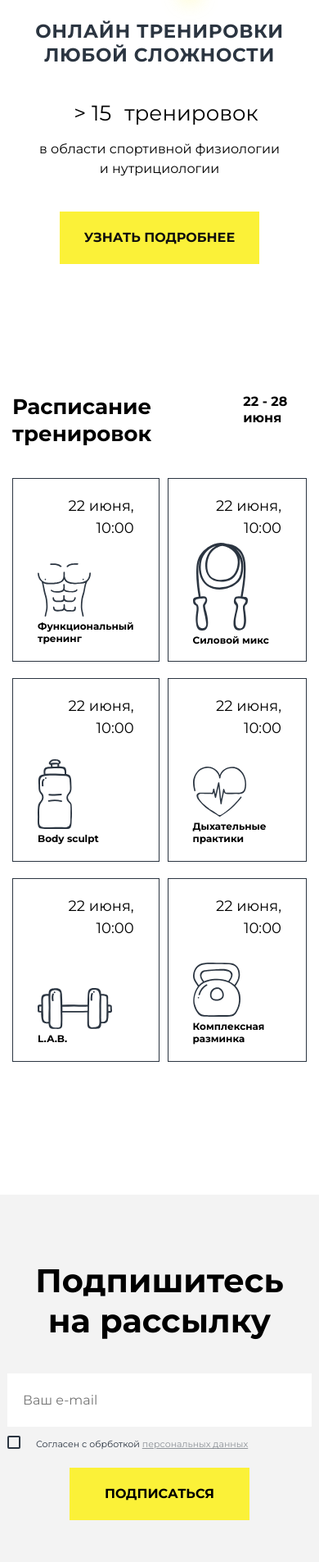
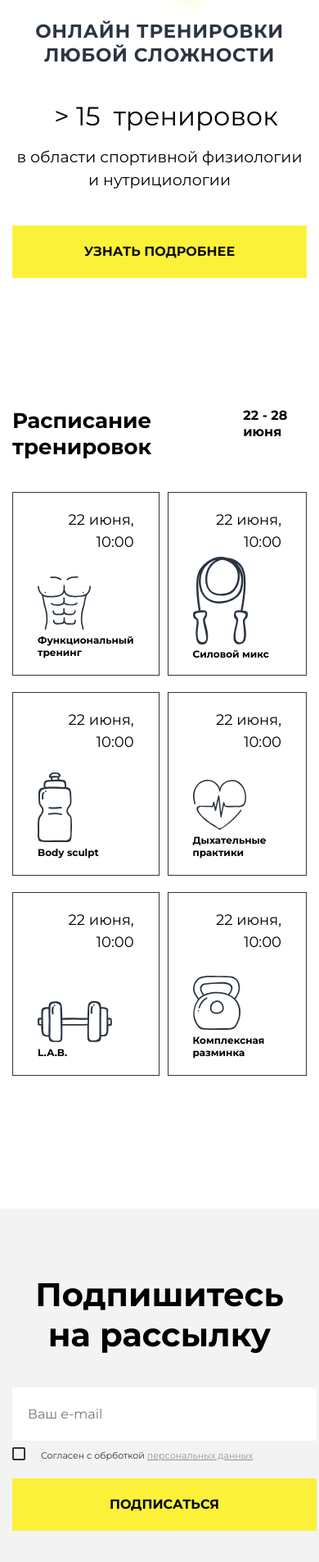
Before and after one commit to SashaShengolts/Web-Sport, a plain HTML site: page Index.html in a window 390 px wide. Shown: the part 83-1988 px from the top of the page at 82% size. Drawn offline with Linux system fonts and the light colour scheme.

Commit message:
corrected the errors

```diff
--- a/css/style.css
+++ b/css/style.css
@@ -355,6 +355,7 @@ html {
     position: relative;
     padding-left: 35px;
     cursor: pointer;
+    display: block;
 }
 
 .checkbox:checked+.label::before {
@@ -609,11 +610,11 @@ html {
 
     .hero-round {
         margin-bottom: 16px;
-        font-size: 26px;
+        font-size: 32px;
     }
 
     .btn-description {
-        font-size: 16px;
+        font-size: 19px;
     }
 
     .card-grid {
@@ -687,7 +688,7 @@ html {
 
 }
 
-@media (max-width: 660px) {
+@media (max-width: 670px) {
     .sport-girl {
         width: 300px;
         height: 265px;
@@ -700,6 +701,11 @@ html {
 
     .form {
         justify-content: center;
+        flex-direction: column
+    }
+
+    .button {
+        width: 372px;
     }
 }
 
@@ -723,10 +729,14 @@ html {
     .hero-title {
         margin-right: 0px
     }
+        .hero-btn {
+            width: 100%;
+        }
 
     .text-btn {
         margin-left: auto;
         margin-right: auto;
+        max-width: 100%;
     }
 
     .info-img {
@@ -739,6 +749,8 @@ html {
     }
 
 }
+
+
 
 @media (max-width: 360px) {
     .logo {
@@ -833,7 +845,7 @@ html {
 
     .placeholder {
         margin-bottom: 8px;
-        max-width: 310px;
+        width: 100%;
         padding-left: 15px;
         padding-right: 15px;
     }
@@ -841,6 +853,10 @@ html {
     .form {
         flex-direction: column;
         gap: 31px;
+    }
+
+    .button {
+        width: 100%;
     }
 
     .info-flex {
@@ -929,4 +945,5 @@ html {
         font-size: 10px;
     }
 
+
 }
```
